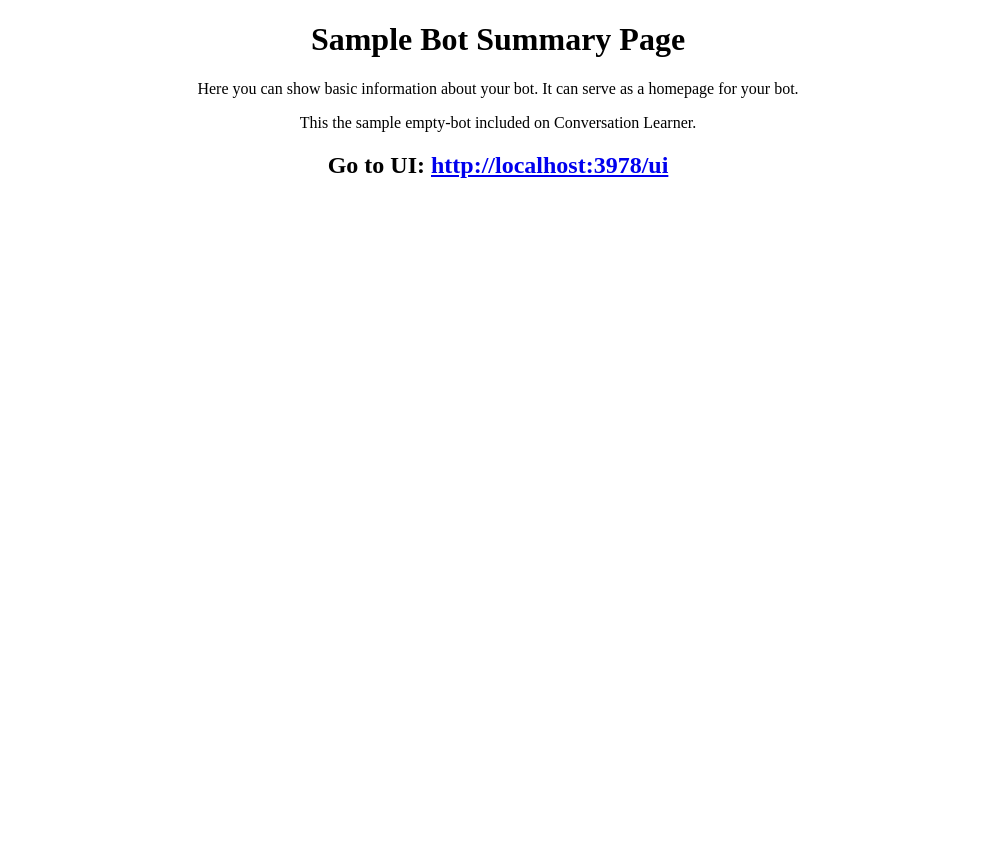
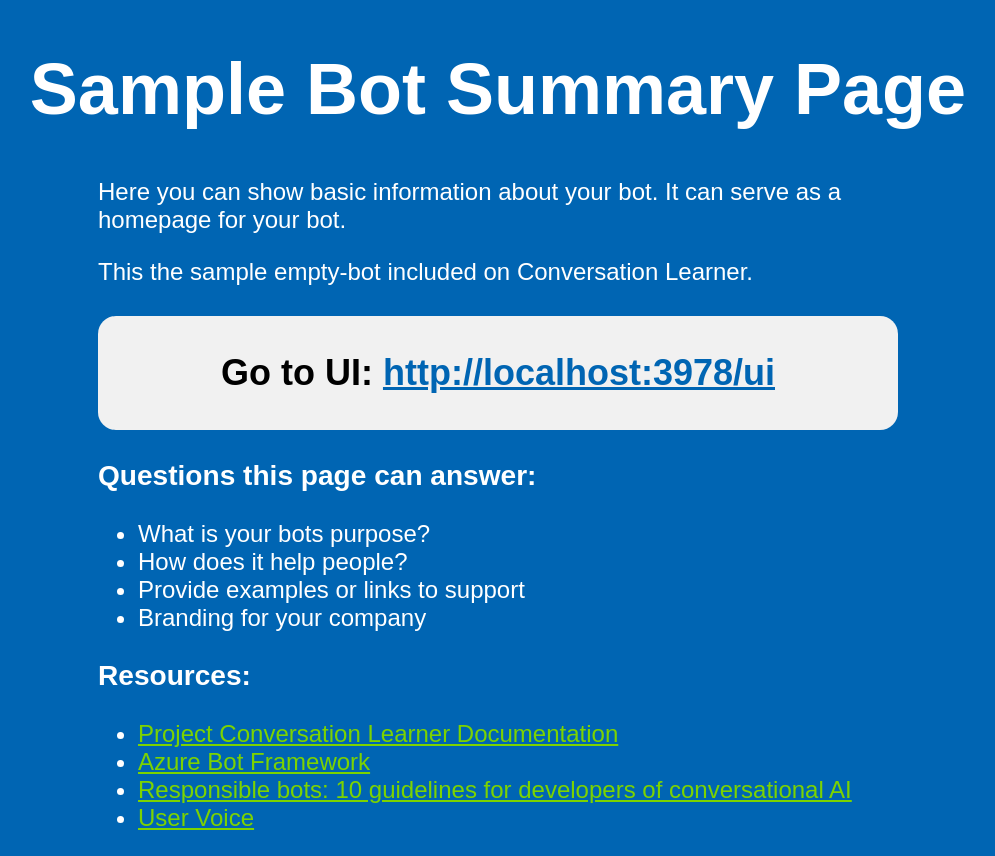
Before and after one commit to microsoft/ConversationLearner-Samples, a website: page site/index.html in a window 1280 px wide. Shown: the whole page, without its empty margins (142-1137 px from the left). Before the commit the page ends 800 px from the top, so only its background shows below. Drawn offline with Linux system fonts and the light colour scheme.

Commit message:
Adjust Bot Summary page more

```diff
--- a/site/index.html
+++ b/site/index.html
@@ -7,18 +7,80 @@
     <title>Bot Summary</title>
 
     <style type="text/css">
+        * {
+            box-sizing: border-box;
+        }
+
         body {
-            text-align: center
+            color: white;
+            font-size: 24px;
+            font-family: 'Segoe UI Light', Arial, Helvetica, sans-serif;
+            background-color: #0065B3;
+            margin: 0;
+            padding: 0;
+        }
+
+        a:link,
+        a:visited {
+            color: #7CD300;
+        }
+
+        .center {
+            text-align: center;
+        }
+
+        h1 {
+            font-size: 300%;
+        }
+
+        main {
+            width: 800px;
+            margin: 1em auto;
+        }
+
+        .link {
+            padding: 1em;
+            background-color: #f1f1f1;
+            color: black;
+            border-radius: 0.5em;
+        }
+
+        .link a:link,
+        .link a:visited {
+            color: #0065B3;
         }
     </style>
 </head>
 <body>
-    <h1>Sample Bot Summary Page</h1>
+    <h1 class="center">Sample Bot Summary Page</h1>
 
-    <p>Here you can show basic information about your bot.  It can serve as a homepage for your bot.</p>
+    <main>
+        <p>Here you can show basic information about your bot.  It can serve as a homepage for your bot.</p>
 
-    <p>This the sample empty-bot included on Conversation Learner.</p>
+        <p>This the sample empty-bot included on Conversation Learner.</p>
 
-    <h2>Go to UI: <a href="http://localhost:3978/ui">http://localhost:3978/ui</a></h2>
+        <div class="center">
+            <h2 class="link">Go to UI: <a href="http://localhost:3978/ui">http://localhost:3978/ui</a></h2>
+        </div>
+
+        <h3>Questions this page can answer:</h3>
+        <ul>
+            <li>What is your bots purpose?</li>
+            <li>How does it help people?</li>
+            <li>Provide examples or links to support</li>
+            <li>Branding for your company</li>
+        </ul>
+
+        <h3>Resources:</h3>
+        <ul>
+            <li><a href="https://labs.cognitive.microsoft.com/en-us/project-conversation-learner">Project Conversation Learner Documentation</a></li>
+            <li><a href="https://dev.botframework.com/">Azure Bot Framework</a></li>
+            <li><a href="https://www.microsoft.com/en-us/research/publication/responsible-bots/">Responsible bots: 10 guidelines for developers of conversational AI</a></li>
+            <li><a href="https://cognitive.uservoice.com/forums/912199-project-conversation-learner">User Voice</a></li>
+        </ul>
+
+
+    </main>
+
 </body>
 </html>
--- a/src/app.ts
+++ b/src/app.ts
@@ -46,7 +46,7 @@
     server.use(uiRouter)
 }
 
-console.log(`Serving default bot summary web site.`)
+// Serve default bot summary page. Should be customized by customer.
 server.use(express.static(path.join(__dirname, '..', 'site')))
 
 const cl = new ConversationLearner(modelId)
```
